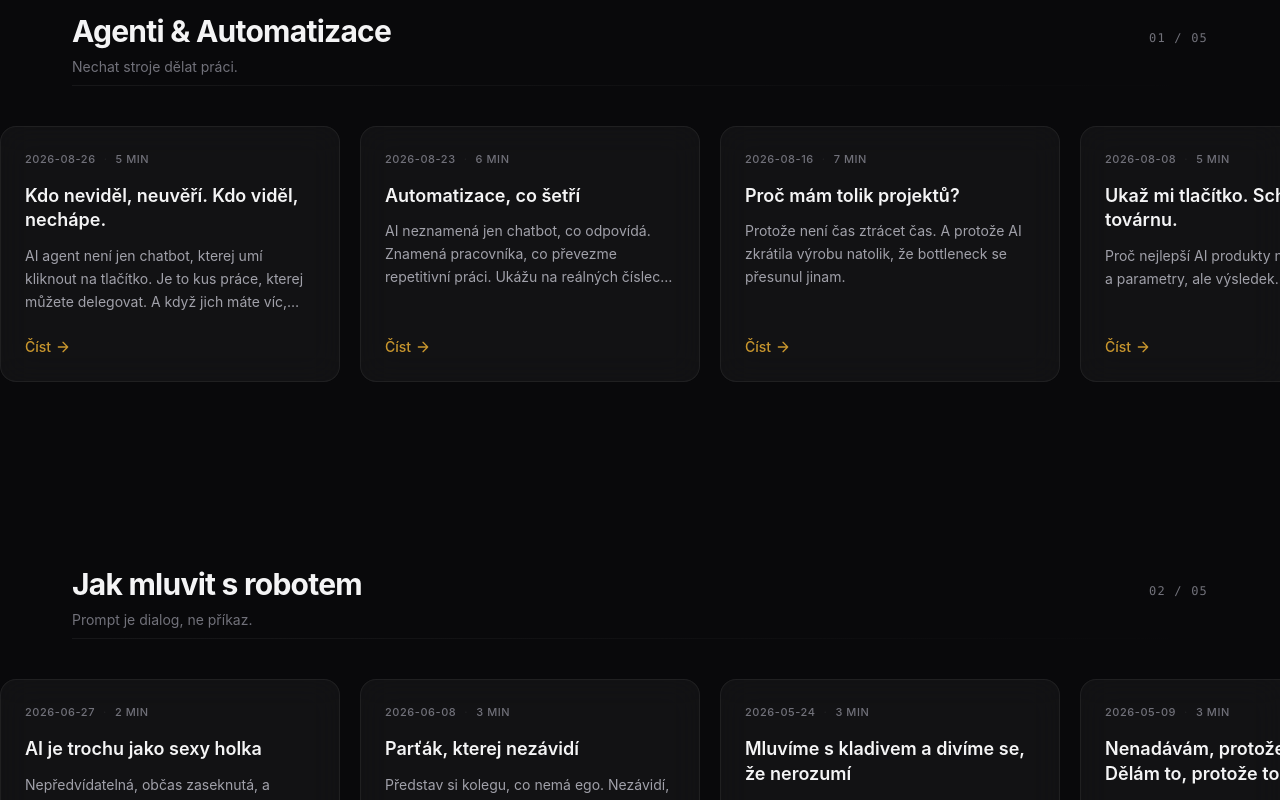
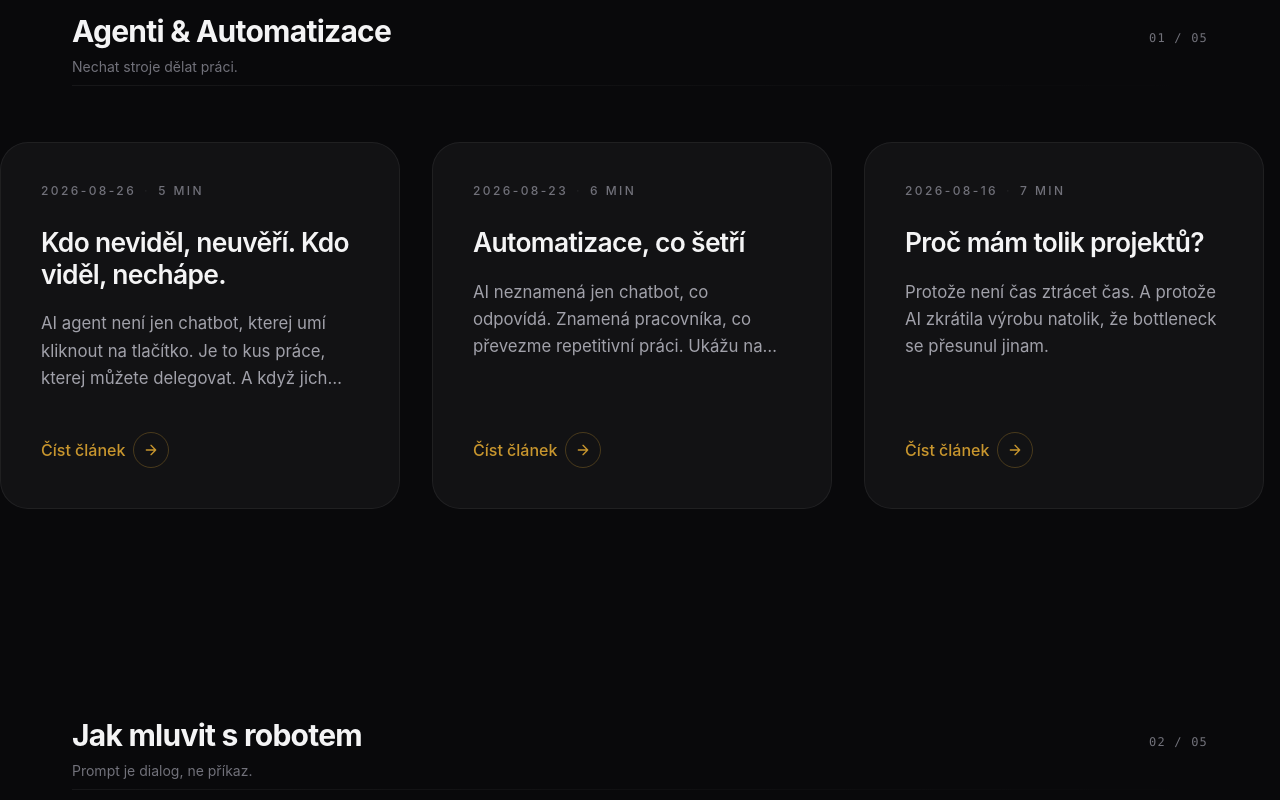
Before and after one commit to Peter-Pix/petrpiskacek.online, a Next.js app: page /blog in a window 1280 px wide. Shown: the part 720-1520 px from the top of the page. Built offline with nearby package versions, Linux system fonts and the light colour scheme; no server answers.

Commit message:
style(blog): larger Apple-style cards on desktop + circular read button

```diff
--- a/src/app/blog/page.tsx
+++ b/src/app/blog/page.tsx
@@ -38,27 +38,29 @@ function PostCard({ post }: { post: PostMeta }) {
   return (
     <Link
       href={`/blog/${post.slug}`}
-      className="glass card-hover group flex w-[78vw] max-w-[340px] shrink-0 snap-start flex-col justify-between rounded-2xl p-6 max-sm:w-[82vw]"
+      className="group relative flex w-[80vw] max-w-[340px] shrink-0 snap-start flex-col justify-between rounded-[1.75rem] border border-[var(--border)] bg-[var(--surface)] p-7 transition-all duration-500 ease-[cubic-bezier(0.4,0,0.2,1)] hover:-translate-y-2 hover:border-[rgba(200,150,46,0.45)] hover:shadow-[0_30px_60px_-15px_rgba(0,0,0,0.7)] max-sm:w-[84vw] sm:w-[60vw] sm:max-w-[360px] lg:w-[400px] lg:max-w-[400px] lg:p-10"
       aria-label={post.title}
     >
       <div>
-        <div className="flex items-center gap-2 text-[11px] font-medium uppercase tracking-wider text-[var(--text-muted)]">
+        <div className="flex items-center gap-2 text-[11px] font-medium uppercase tracking-wider text-[var(--text-muted)] lg:text-xs lg:tracking-[0.2em]">
           <time dateTime={post.date}>{post.date}</time>
           <span className="text-[var(--border)]">·</span>
           <span>{post.readTime}</span>
         </div>
-        <h3 className="mt-4 text-lg font-semibold leading-snug text-[var(--text)] transition-colors duration-300 group-hover:text-[var(--gold)]">
+        <h3 className="mt-5 text-xl font-semibold leading-snug tracking-tight text-[var(--text)] transition-colors duration-300 group-hover:text-[var(--gold)] lg:mt-7 lg:text-[1.65rem] lg:leading-[1.2]">
           {post.title}
         </h3>
-        <p className="mt-3 line-clamp-3 text-sm leading-relaxed text-[var(--text-secondary)]">
+        <p className="mt-4 line-clamp-3 text-sm leading-relaxed text-[var(--text-secondary)] lg:mt-5 lg:text-[1.05rem] lg:leading-relaxed">
           {post.description}
         </p>
       </div>
-      <div className="mt-6 flex items-center gap-1 text-sm font-medium text-[var(--gold)]">
-        Číst
-        <svg className="h-4 w-4 transition-transform duration-300 group-hover:translate-x-1" viewBox="0 0 24 24" fill="none" stroke="currentColor" strokeWidth="2" strokeLinecap="round" strokeLinejoin="round">
-          <path d="M5 12h14M12 5l7 7-7 7" />
-        </svg>
+      <div className="mt-8 flex items-center gap-2 text-sm font-medium text-[var(--gold)] lg:mt-10 lg:text-base">
+        Číst článek
+        <span className="flex h-8 w-8 items-center justify-center rounded-full border border-[var(--gold)]/30 transition-all duration-300 group-hover:border-[var(--gold)] group-hover:bg-[var(--gold)] group-hover:text-zinc-950 lg:h-9 lg:w-9">
+          <svg className="h-4 w-4 transition-transform duration-300 group-hover:translate-x-0.5" viewBox="0 0 24 24" fill="none" stroke="currentColor" strokeWidth="2" strokeLinecap="round" strokeLinejoin="round">
+            <path d="M5 12h14M12 5l7 7-7 7" />
+          </svg>
+        </span>
       </div>
     </Link>
   );
@@ -67,8 +69,8 @@ function PostCard({ post }: { post: PostMeta }) {
 /** Horizontálně scrollovatelný pás karet. */
 function CardRail({ posts }: { posts: PostMeta[] }) {
   return (
-    <div className="mt-10 -mx-6 overflow-x-auto px-6 pb-6 scrollbar-thin sm:-mx-8 sm:px-8">
-      <div className="flex snap-x snap-mandatory gap-5">
+    <div className="mt-10 -mx-6 overflow-x-auto px-6 pb-8 scrollbar-thin sm:-mx-8 sm:px-8 lg:mt-14 lg:pb-12">
+      <div className="flex snap-x snap-mandatory gap-5 lg:gap-8">
         {posts.map((post) => (
           <PostCard key={post.slug} post={post} />
         ))}
```
